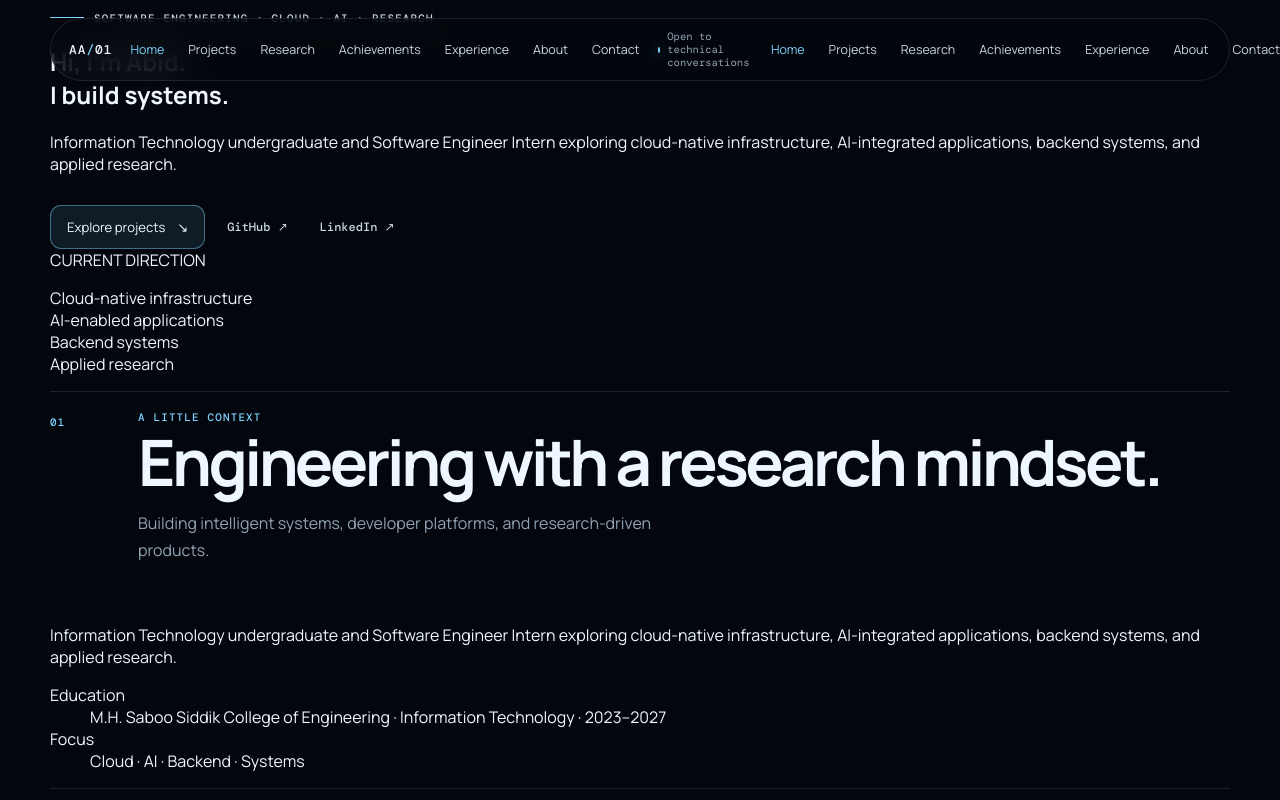
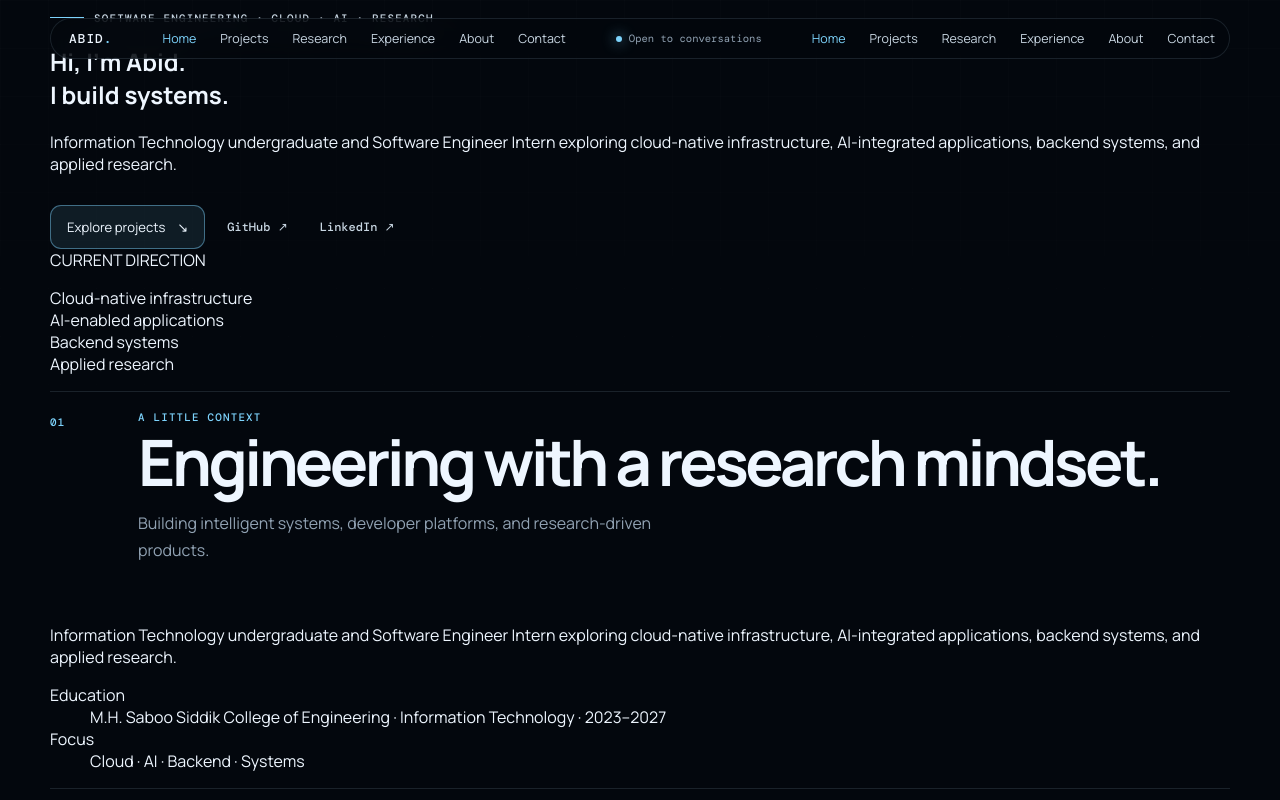
Before and after one commit to InfX2243/portfolio, a React (Vite) app: page / in a window 1280 px wide. Shown: the top 800 px of the page. Built offline with nearby package versions, Linux system fonts and the light colour scheme.

Commit message:
refactor(nav): simplify primary portfolio navigation

```diff
--- a/src/components/layout/PortfolioLayout.jsx
+++ b/src/components/layout/PortfolioLayout.jsx
@@ -1,25 +1,92 @@
 import { useEffect, useRef, useState } from "react";
 import { profile } from "../../data/portfolio";
-
 import { BASE_PATH, withBasePath } from "../../app/basePath";
 
-const BASE=BASE_PATH;
-const links=[["/","Home"],["/projects","Projects"],["/research","Research"],["/achievements","Achievements"],["/experience","Experience"],["/about","About"],["/contact","Contact"]];
+const links = [
+  ["/", "Home"],
+  ["/projects", "Projects"],
+  ["/research", "Research"],
+  ["/experience", "Experience"],
+  ["/about", "About"],
+  ["/contact", "Contact"],
+];
 
-function active(path,href){return href==="/" ? path==="/" : path===href || path.startsWith(href+"/");}
+function active(path, href) {
+  return href === "/" ? path === "/" : path === href || path.startsWith(href + "/");
+}
 
-export function PortfolioLayout({children}){
- const [open,setOpen]=useState(false);
- const toggleRef=useRef(null);
- const wasOpen=useRef(false);
- const current=BASE && window.location.pathname.startsWith(BASE)?window.location.pathname.slice(BASE.length).replace(/\/+$/,"")||"/":window.location.pathname;
- useEffect(()=>{if(open){wasOpen.current=true;const fn=e=>e.key==="Escape"&&setOpen(false);document.addEventListener("keydown",fn);return()=>document.removeEventListener("keydown",fn)}if(wasOpen.current)toggleRef.current?.focus()},[open]);
- const navigate=(e,href)=>{if(e.button!==0||e.metaKey||e.ctrlKey||e.shiftKey||e.altKey)return;e.preventDefault();setOpen(false);history.pushState({}, "",BASE+href);window.dispatchEvent(new PopStateEvent("popstate"));};
- return <div id="top" className="app"><a className="skip-link" href="#main-content">Skip to main content</a><div className="ambient-grid" aria-hidden="true"/>
- <header className="nav"><a className="wordmark" href={withBasePath("/")} onClick={e=>navigate(e,"/")} aria-label="Abid Ahmed Shaikh home">AA<span>/</span>01</a>
- <nav className="desktop-nav" aria-label="Primary navigation">{links.map(([href,label])=><a key={href} aria-current={active(current,href)?"page":undefined} className={active(current,href)?"active-route":""} href={withBasePath(href)} onClick={e=>navigate(e,href)}>{label}</a>)}</nav>
- <a className="nav-status" href={profile.links.linkedin} target="_blank" rel="noreferrer"><span className="status-dot"/> Open to technical conversations</a>
- <button ref={toggleRef} className="mobile-nav-toggle" type="button" aria-expanded={open} aria-controls="mobile-nav" aria-label={open?"Close navigation":"Open navigation"} onClick={()=>setOpen(v=>!v)}><span aria-hidden="true">{open?"×":"☰"}</span></button>
- <nav id="mobile-nav" className={open?"mobile-nav-panel is-open":"mobile-nav-panel"} aria-label="Mobile primary navigation" aria-hidden={!open} inert={!open}>{links.map(([href,label])=><a key={href} aria-current={active(current,href)?"page":undefined} className={active(current,href)?"active-route":""} href={BASE+href} onClick={e=>navigate(e,href)}>{label}</a>)}</nav></header>
- <main id="main-content">{children}</main><footer className="footer section-shell"><a href={BASE+"/"} onClick={e=>navigate(e,"/")}>ABID AHMED SHAIKH</a><span>Built as a technical artifact, not a template.</span><span>© 2026</span></footer></div>;
+export function PortfolioLayout({ children }) {
+  const [open, setOpen] = useState(false);
+  const toggleRef = useRef(null);
+  const wasOpen = useRef(false);
+  const current = BASE_PATH && window.location.pathname.startsWith(BASE_PATH)
+    ? window.location.pathname.slice(BASE_PATH.length).replace(/\/+$/, "") || "/"
+    : window.location.pathname;
+
+  useEffect(() => {
+    if (!open) {
+      if (wasOpen.current) toggleRef.current?.focus();
+      return undefined;
+    }
+    wasOpen.current = true;
+    const onKeyDown = (event) => {
+      if (event.key === "Escape") setOpen(false);
+    };
+    document.addEventListener("keydown", onKeyDown);
+    return () => document.removeEventListener("keydown", onKeyDown);
+  }, [open]);
+
+  const navigate = (event, href) => {
+    if (event.button !== 0 || event.metaKey || event.ctrlKey || event.shiftKey || event.altKey) return;
+    event.preventDefault();
+    setOpen(false);
+    history.pushState({}, "", BASE_PATH + href);
+    window.dispatchEvent(new PopStateEvent("popstate"));
+  };
+
+  return (
+    <div id="top" className="app">
+      <a className="skip-link" href="#main-content">Skip to main content</a>
+      <div className="ambient-grid" aria-hidden="true" />
+      <header className="nav">
+        <a className="wordmark" href={withBasePath("/")} onClick={(event) => navigate(event, "/")} aria-label="Abid Ahmed Shaikh home">
+          ABID<span>.</span>
+        </a>
+        <nav className="desktop-nav" aria-label="Primary navigation">
+          {links.map(([href, label]) => (
+            <a key={href} aria-current={active(current, href) ? "page" : undefined} className={active(current, href) ? "active-route" : ""} href={withBasePath(href)} onClick={(event) => navigate(event, href)}>
+              {label}
+            </a>
+          ))}
+        </nav>
+        <a className="nav-status" href={profile.links.linkedin} target="_blank" rel="noreferrer">
+          <span className="status-dot" /> Open to conversations
+        </a>
+        <button
+          ref={toggleRef}
+          className="mobile-nav-toggle"
+          type="button"
+          aria-expanded={open}
+          aria-controls="mobile-nav"
+          aria-label={open ? "Close navigation" : "Open navigation"}
+          onClick={() => setOpen((value) => !value)}
+        >
+          <span aria-hidden="true">{open ? "×" : "☰"}</span>
+        </button>
+        <nav id="mobile-nav" className={open ? "mobile-nav-panel is-open" : "mobile-nav-panel"} aria-label="Mobile primary navigation" aria-hidden={!open} inert={!open}>
+          {links.map(([href, label]) => (
+            <a key={href} aria-current={active(current, href) ? "page" : undefined} className={active(current, href) ? "active-route" : ""} href={withBasePath(href)} onClick={(event) => navigate(event, href)}>
+              {label}
+            </a>
+          ))}
+        </nav>
+      </header>
+      <main id="main-content">{children}</main>
+      <footer className="footer section-shell">
+        <a href={withBasePath("/")} onClick={(event) => navigate(event, "/")}>ABID AHMED SHAIKH</a>
+        <span>Built as a technical artifact, not a template.</span>
+        <span>© 2026</span>
+      </footer>
+    </div>
+  );
 }
```
